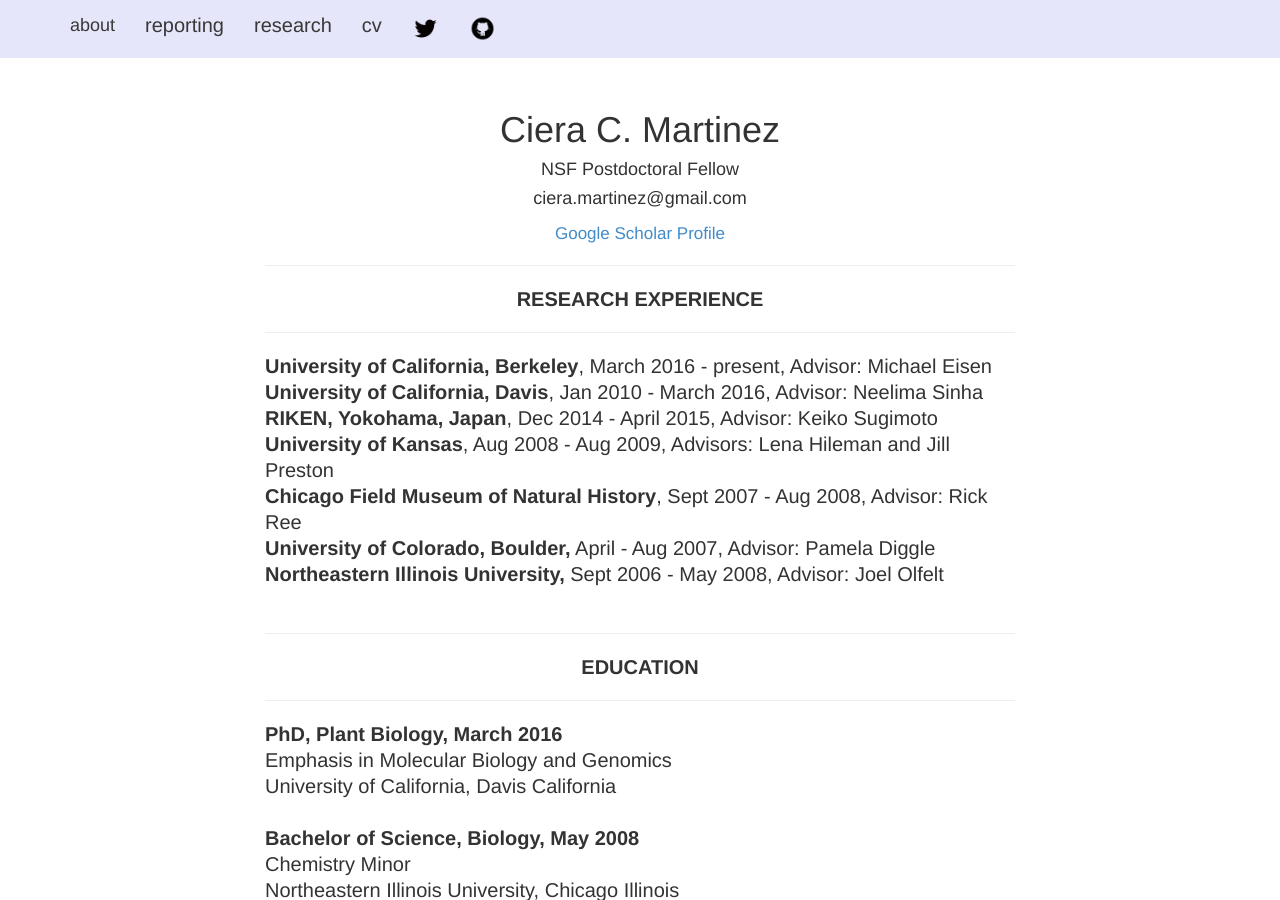
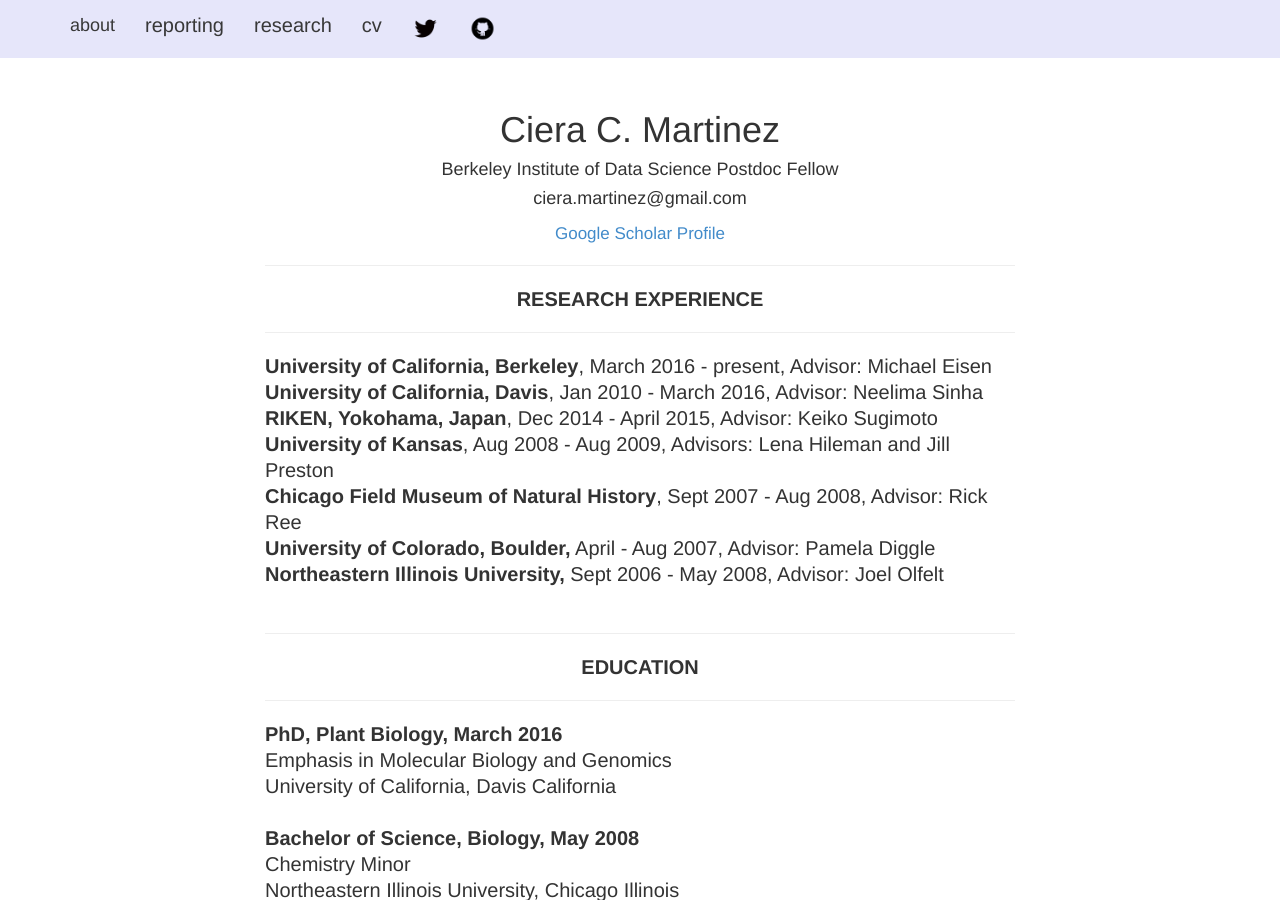
Before and after one commit to iamciera/creports, a Jekyll site: the page built from cv/index.html, in a window 1280 px wide and 900 px high. Built offline with Jekyll 4.4.1, drawn with Linux system fonts in a browser that asks for light colours; nearby versions of some CDN libraries.

Commit message:
updated CV

```diff
--- a/cv/index.html
+++ b/cv/index.html
@@ -12,7 +12,7 @@ layout: default
         <div class="col-md-8">
 
 				<center><H1>Ciera C. Martinez</H1></center>
-				<center><H4>NSF Postdoctoral Fellow</H4></center>
+				<center><H4>Berkeley Institute of Data Science Postdoc Fellow</H4></center>
 				<center><H4>ciera.martinez@gmail.com</H4></center>
 				<p><center><small><a href="https://scholar.google.com/citations?user=JGUnmZoAAAAJ&hl=en&oi=ao"> Google Scholar Profile</a></small></center></p>
 				<hr />
```
